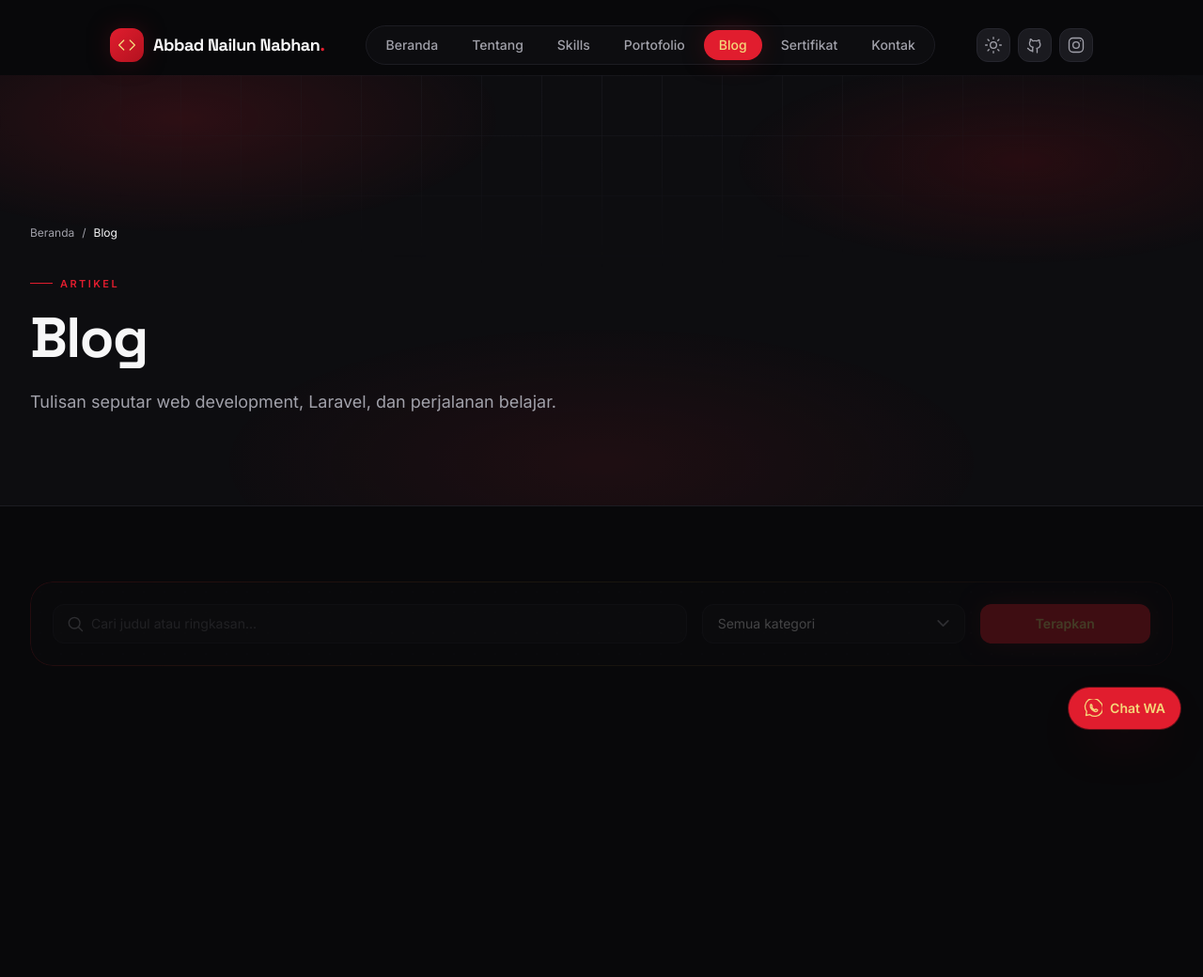
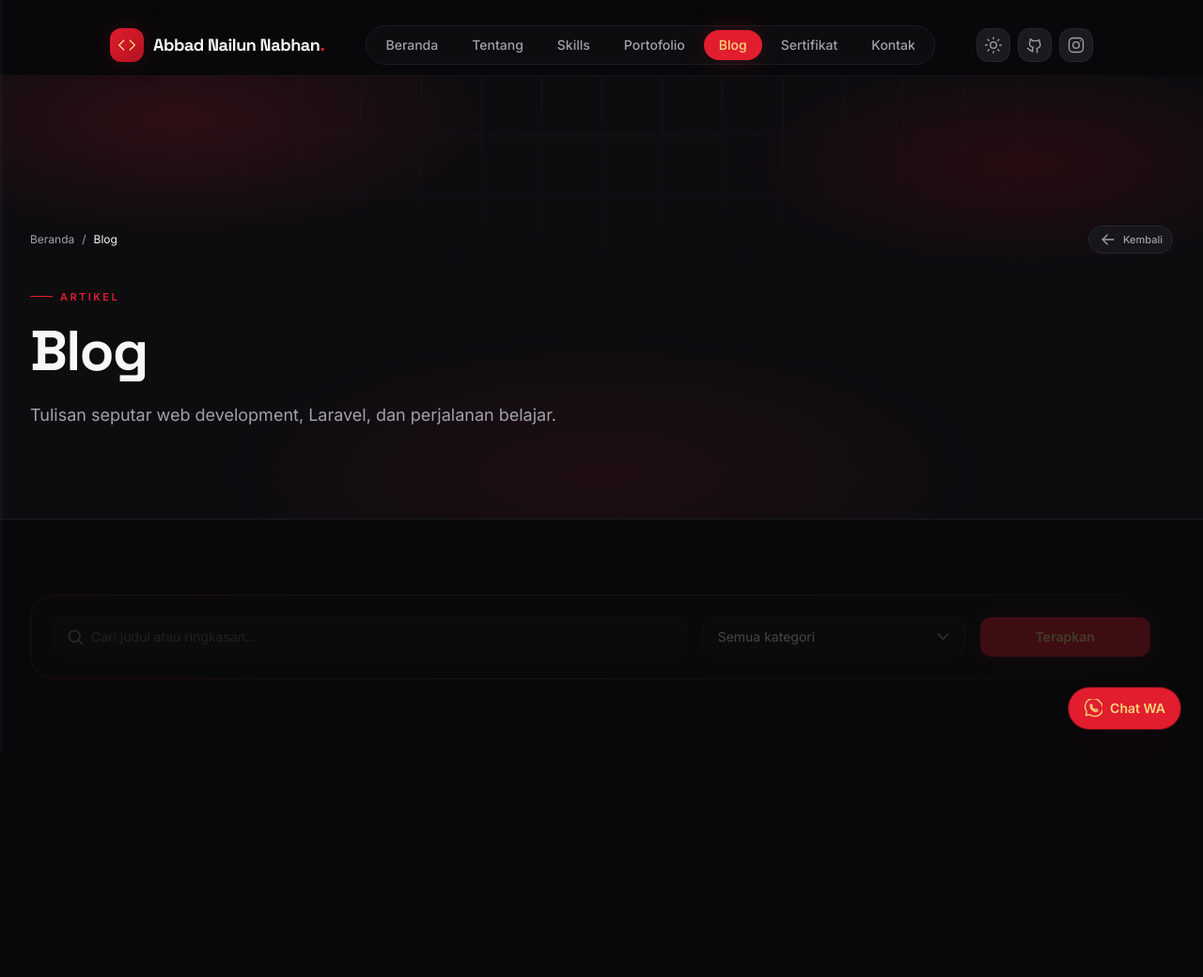
Before and after one commit to nailzen014-collab/Pesonal-Branding, a Laravel app: page /blog in a window 1280 px wide. Shown: the top 1040 px of the page at 94% size. Run offline with Laravel 12, Linux system fonts and the light colour scheme; data comes from the database, SQL or seed files in the repository; style sheets or scripts are compiled from the project's sources; some libraries are stand-ins or nearby versions.

Commit message:
feat: Implement scroll progress indicator and back-to-top button functionality

```diff
--- a/resources/js/app.js
+++ b/resources/js/app.js
@@ -4,6 +4,7 @@ import { initEffects, initTilt } from './effects';
 import { initTheme } from './theme';
 import { initTypewriters } from './typewriter';
 import { initSmoothScroll } from './smooth-scroll';
+import { initScrollUI } from './scroll-ui';
 
 /**
  * Tombol "muat lebih banyak" ala GitHub pada halaman /portofolio.
@@ -98,6 +99,7 @@ document.addEventListener('DOMContentLoaded', () => {
     initEffects();
     initTheme();
     initTypewriters();
+    initScrollUI();
 
     // Penanda untuk safety net di layouts/public.blade.php: bila bundel ini
     // gagal dieksekusi, script inline memaksa konten `.reveal` tampil
--- a/resources/views/components/icon.blade.php
+++ b/resources/views/components/icon.blade.php
@@ -23,6 +23,8 @@
         'external' => '<path d="M18 13v6a2 2 0 0 1-2 2H5a2 2 0 0 1-2-2V8a2 2 0 0 1 2-2h6"/><path d="M15 3h6v6"/><path d="M10 14L21 3"/>',
         'download' => '<path d="M12 3v12"/><path d="M7 11l5 5 5-5"/><path d="M5 21h14"/>',
         'arrow-right' => '<path d="M5 12h14"/><path d="M13 6l6 6-6 6"/>',
+        'arrow-left' => '<path d="M19 12H5"/><path d="M11 6l-6 6 6 6"/>',
+        'arrow-up' => '<path d="M12 19V5"/><path d="M6 11l6-6 6 6"/>',
         'check' => '<path d="M4 12.5l5 5L20 6.5"/>',
         'clock' => '<circle cx="12" cy="12" r="9"/><path d="M12 7v5l3.5 2"/>',
         'award' => '<circle cx="12" cy="9" r="5"/><path d="M8.5 13.5L7 22l5-2.5L17 22l-1.5-8.5"/>',
--- /dev/null
+++ b/resources/views/components/site/back-to-top.blade.php
@@ -0,0 +1,8 @@
+{{--
+    Tombol kembali ke atas. Muncul setelah halaman digulir cukup jauh;
+    status terlihat diatur lewat data-visible oleh resources/js/scroll-ui.js.
+--}}
+<button type="button" data-back-to-top aria-label="Kembali ke atas" title="Kembali ke atas"
+    class="group invisible fixed bottom-24 right-6 z-40 inline-flex h-11 w-11 translate-y-3 items-center justify-center rounded-full border border-line bg-surface-2/90 text-muted opacity-0 shadow-card backdrop-blur transition duration-300 ease-smooth hover:border-primary/50 hover:text-primary hover:shadow-glow-soft active:scale-95 data-[visible=true]:visible data-[visible=true]:translate-y-0 data-[visible=true]:opacity-100">
+    <x-icon name="arrow-up" class="h-5 w-5 transition-transform duration-300 group-hover:-translate-y-0.5" />
+</button>
--- a/resources/views/components/site/page-header.blade.php
+++ b/resources/views/components/site/page-header.blade.php
@@ -10,11 +10,19 @@
     <div class="pointer-events-none absolute inset-0 bg-grid opacity-70" aria-hidden="true"></div>
 
     <div class="container-page relative">
-        <nav aria-label="Breadcrumb" class="mb-7 flex items-center gap-2 text-xs text-muted">
-            <a href="{{ route('home') }}" class="transition hover:text-primary">Beranda</a>
-            <span aria-hidden="true">/</span>
-            <span class="text-text">{{ $title }}</span>
-        </nav>
+        <div class="mb-7 flex flex-wrap items-center justify-between gap-3">
+            <nav aria-label="Breadcrumb" class="flex items-center gap-2 text-xs text-muted">
+                <a href="{{ route('home') }}" class="transition hover:text-primary">Beranda</a>
+                <span aria-hidden="true">/</span>
+                <span class="text-text">{{ $title }}</span>
+            </nav>
+
+            <a href="{{ route('home') }}" data-back-link
+                class="pill group gap-1.5 transition duration-300 hover:border-primary/40 hover:text-primary">
+                <x-icon name="arrow-left" class="h-3.5 w-3.5 transition-transform duration-300 group-hover:-translate-x-0.5" />
+                Kembali
+            </a>
+        </div>
 
         <div class="reveal max-w-3xl">
             @if ($eyebrow)
--- /dev/null
+++ b/resources/views/components/site/scroll-progress.blade.php
@@ -0,0 +1,17 @@
+{{--
+    Indikator progres baca.
+    Di layar kecil tampil sebagai garis horizontal di atas; di layar lebih
+    besar menjadi garis vertikal di tepi kiri. Nilai --scroll-progress diisi
+    resources/js/scroll-ui.js (0–1).
+--}}
+<div data-scroll-progress aria-hidden="true" class="pointer-events-none fixed inset-0 z-[60]">
+    <div class="absolute inset-x-0 top-0 h-[3px] bg-line/30 sm:hidden">
+        <div class="h-full origin-left bg-gradient-to-r from-primary via-gold to-primary"
+            style="transform: scaleX(var(--scroll-progress, 0));"></div>
+    </div>
+
+    <div class="absolute inset-y-0 left-0 hidden w-[3px] bg-line/30 sm:block">
+        <div class="h-full origin-top bg-gradient-to-b from-primary via-gold to-primary"
+            style="transform: scaleY(var(--scroll-progress, 0));"></div>
+    </div>
+</div>
--- a/resources/views/layouts/public.blade.php
+++ b/resources/views/layouts/public.blade.php
@@ -75,6 +75,8 @@
     @stack('head')
 </head>
 <body class="min-h-screen bg-ink text-text">
+    <x-site.scroll-progress />
+
     <a href="#konten"
         class="sr-only focus:not-sr-only focus:absolute focus:left-4 focus:top-4 focus:z-[60] focus:rounded-lg focus:bg-primary focus:px-4 focus:py-2 focus:text-sm focus:text-gold-soft">
         Lewati ke konten utama
@@ -87,6 +89,8 @@
     </main>
 
     <x-site.footer />
+
+    <x-site.back-to-top />
 
     {{-- Animasi `.reveal` ditangani resources/js/reveal.js --}}
     @stack('scripts')
```
Also changed, not shown: resources/js/scroll-ui.js (added, +74 -0 lines).
